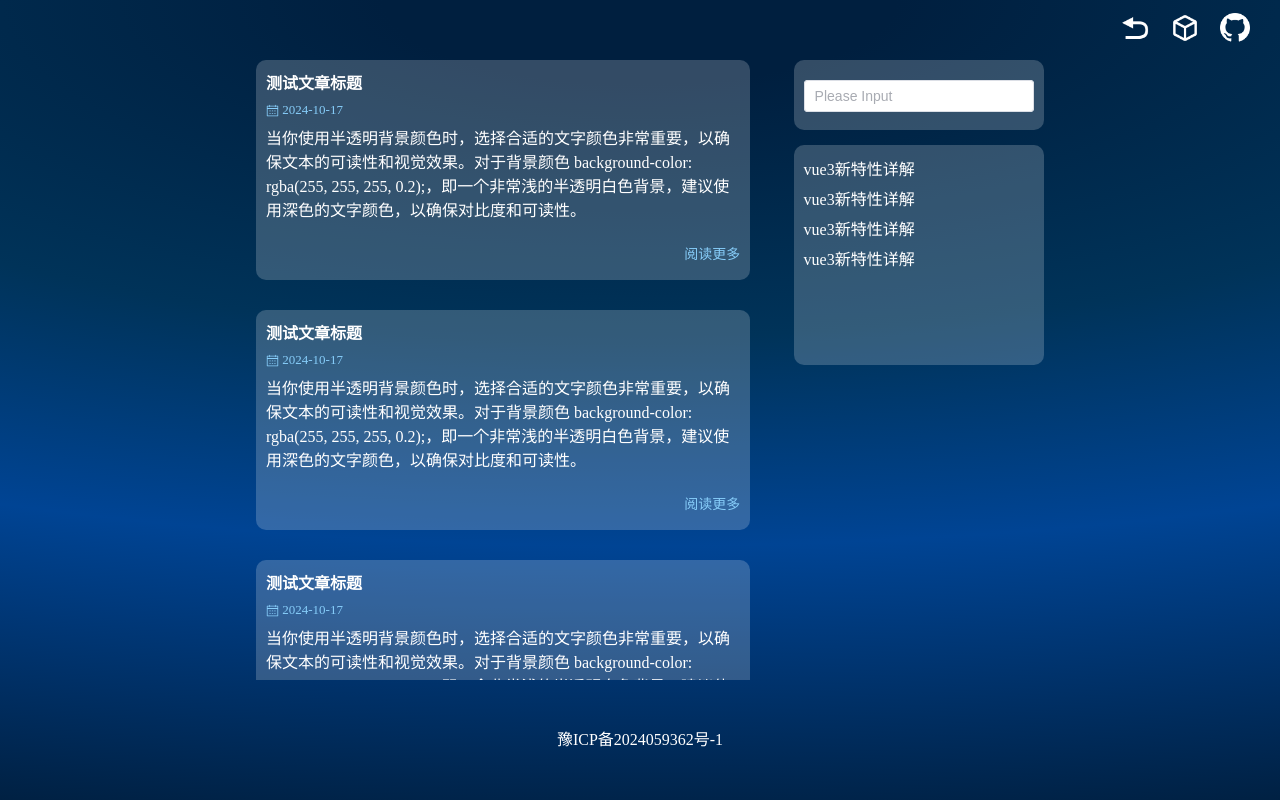
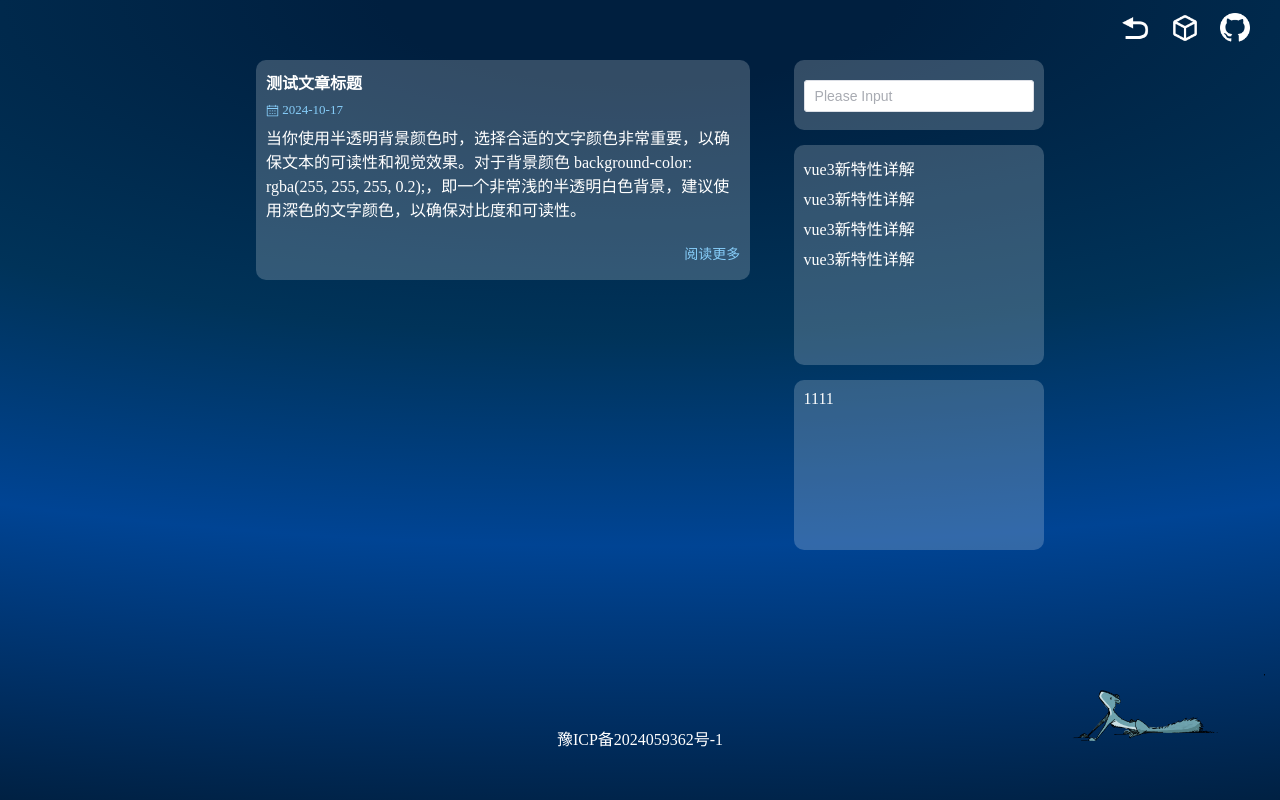
Before and after one commit to ddddkw/Beans_web, a Vue app: page /#/blog in a window 1280 px wide. Built offline with nearby package versions, Linux system fonts and the light colour scheme; what alova, qiankun would draw is missing.

Commit message:
集成网页宠物

```diff
--- a/src/router/blog.ts
+++ b/src/router/blog.ts
@@ -6,6 +6,11 @@ const routes: Array<RouteRecordRaw> = [
         name: 'blog',
         component: () => import('@/views/BlogHome/index.vue')
     },
+    {
+        path: '/addBlog',
+        name: 'addBlog',
+        component: () => import('@/views/addBlog/index.vue')
+    },
 ]
 
 
--- a/src/utils/request.ts
+++ b/src/utils/request.ts
@@ -2,6 +2,8 @@ import { createAlova } from 'alova';
 import adapterFetch from 'alova/fetch';
 const headers = {'Content-Type': 'application/json;charset=UTF-8'};
 const alovaInstance = createAlova({
+    baseURL: 'http://www.peaceandlove.asia',
+
     requestAdapter: adapterFetch(),
     // 请求拦截器
     beforeRequest(){
--- a/src/views/BlogHome/index.css
+++ b/src/views/BlogHome/index.css
@@ -5,6 +5,7 @@
     background: radial-gradient(200% 100% at bottom center, #004494, #001f3f);
     background: radial-gradient(200% 105% at top center, #001f3f 10%, #003359 40%, #004494 65%, #001f3f);
     overflow: hidden;
+    position: relative;
 }
 .blog_container{
     width: 60%;
@@ -78,3 +79,20 @@
     height: 30px;
     line-height: 30px;
 }
+.relatedTags {
+    margin-top: 15px;
+    padding: 10px 10px;
+    width: 100%;
+    height: 150px;
+    background-color: rgba(255, 255, 255, 0.2);
+    border-radius: 10px;
+    color: white;
+}
+.desk_pet {
+    position: absolute;
+    height: 200px;
+    bottom: 0px;
+    right: 0px;
+    z-index: 9999;
+    transition: transform 2s ease-in-out;
+}
--- a/src/views/BlogHome/index.vue
+++ b/src/views/BlogHome/index.vue
@@ -1,7 +1,8 @@
 <template xmlns="http://www.w3.org/1999/html">
   <div class="container">
     <Header />
-    <div class="blog_container">
+    <img ref="movingElement" class="desk_pet" src="../../assets/Squirrel.gif">
+    <div v-if="!isViewBlog" class="blog_container">
       <div class="container_left">
         <div class="blog_left">
           <div class="article_title">测试文章标题</div>
@@ -11,73 +12,13 @@
           <div class="article_content">
             当你使用半透明背景颜色时，选择合适的文字颜色非常重要，以确保文本的可读性和视觉效果。对于背景颜色 background-color: rgba(255, 255, 255, 0.2);，即一个非常浅的半透明白色背景，建议使用深色的文字颜色，以确保对比度和可读性。
           </div>
-          <div class="article_bottom">阅读更多</div>
-        </div>
-        <div class="blog_left">
-          <div class="article_title">测试文章标题</div>
-          <div class="article_time">
-            <el-icon><Calendar/></el-icon>&nbsp;<span>2024-10-17</span>
-          </div>
-          <div class="article_content">
-            当你使用半透明背景颜色时，选择合适的文字颜色非常重要，以确保文本的可读性和视觉效果。对于背景颜色 background-color: rgba(255, 255, 255, 0.2);，即一个非常浅的半透明白色背景，建议使用深色的文字颜色，以确保对比度和可读性。
-          </div>
-          <div class="article_bottom">阅读更多</div>
-        </div>
-        <div class="blog_left">
-          <div class="article_title">测试文章标题</div>
-          <div class="article_time">
-            <el-icon><Calendar/></el-icon>&nbsp;<span>2024-10-17</span>
-          </div>
-          <div class="article_content">
-            当你使用半透明背景颜色时，选择合适的文字颜色非常重要，以确保文本的可读性和视觉效果。对于背景颜色 background-color: rgba(255, 255, 255, 0.2);，即一个非常浅的半透明白色背景，建议使用深色的文字颜色，以确保对比度和可读性。
-          </div>
-          <div class="article_bottom">阅读更多</div>
-        </div>
-        <div class="blog_left">
-          <div class="article_title">测试文章标题</div>
-          <div class="article_time">
-            <el-icon><Calendar/></el-icon>&nbsp;<span>2024-10-17</span>
-          </div>
-          <div class="article_content">
-            当你使用半透明背景颜色时，选择合适的文字颜色非常重要，以确保文本的可读性和视觉效果。对于背景颜色 background-color: rgba(255, 255, 255, 0.2);，即一个非常浅的半透明白色背景，建议使用深色的文字颜色，以确保对比度和可读性。
-          </div>
-          <div class="article_bottom">阅读更多</div>
-        </div>
-        <div class="blog_left">
-          <div class="article_title">测试文章标题</div>
-          <div class="article_time">
-            <el-icon><Calendar/></el-icon>&nbsp;<span>2024-10-17</span>
-          </div>
-          <div class="article_content">
-            当你使用半透明背景颜色时，选择合适的文字颜色非常重要，以确保文本的可读性和视觉效果。对于背景颜色 background-color: rgba(255, 255, 255, 0.2);，即一个非常浅的半透明白色背景，建议使用深色的文字颜色，以确保对比度和可读性。
-          </div>
-          <div class="article_bottom">阅读更多</div>
-        </div>
-        <div class="blog_left">
-          <div class="article_title">测试文章标题</div>
-          <div class="article_time">
-            <el-icon><Calendar/></el-icon>&nbsp;<span>2024-10-17</span>
-          </div>
-          <div class="article_content">
-            当你使用半透明背景颜色时，选择合适的文字颜色非常重要，以确保文本的可读性和视觉效果。对于背景颜色 background-color: rgba(255, 255, 255, 0.2);，即一个非常浅的半透明白色背景，建议使用深色的文字颜色，以确保对比度和可读性。
-          </div>
-          <div class="article_bottom">阅读更多</div>
-        </div>
-        <div class="blog_left">
-          <div class="article_title">测试文章标题</div>
-          <div class="article_time">
-            <el-icon><Calendar/></el-icon>&nbsp;<span>2024-10-17</span>
-          </div>
-          <div class="article_content">
-            当你使用半透明背景颜色时，选择合适的文字颜色非常重要，以确保文本的可读性和视觉效果。对于背景颜色 background-color: rgba(255, 255, 255, 0.2);，即一个非常浅的半透明白色背景，建议使用深色的文字颜色，以确保对比度和可读性。
-          </div>
-          <div class="article_bottom">阅读更多</div>
+          <div class="article_bottom" @click="readMore()">阅读更多</div>
         </div>
       </div>
       <div class="container_right">
         <div class="blog_search">
           <el-input
-              v-model="searchValue"
+              v-model="value"
               style="width: 100%"
               placeholder="Please Input"
               :suffix-icon="Search"
@@ -98,22 +39,94 @@
             vue3新特性详解
           </div>
         </div>
+        <div class="relatedTags">
+          1111
+        </div>
       </div>
     </div>
+    <viewBlog v-if="isViewBlog" ref="viewBlogRef" @reBack="reBack"/>
     <Footer ref="footerRef"/>
   </div>
 </template>
 <script lang="ts" setup>
 import Footer from '../../components/footer.vue'
-import {ref} from "vue";
+import {ref, onMounted, onUnmounted, nextTick} from "vue";
 import Header from '../../components/header.vue'
+import viewBlog from '../addBlog/components/viewBlog.vue'
+
 const footerRef = ref(null);
-let searchValue = ref('')
+const viewBlogRef = ref(null);
+let value = ref('')
+let isViewBlog = ref(false)
+let transformOptions =ref({x:0,y:0})
+const movingElement = ref(null)
+let timeoutId;
+onMounted(async ()=>{
+  await nextTick()
+  moveRandomly()
+});
+onUnmounted(()=>{
+  clearTimeout(timeoutId);
+})
+const readMore = function (value:string) {
+  isViewBlog.value=true
+}
 
+const reBack = function (){
+  isViewBlog.value=false
+}
 const searchBlog = function () {
 
 }
+const moveTimeout = function (){
+  timeoutId = setTimeout(()=>{
+    moveRandomly()
+  },2000)
+}
+const moveRandomly = function () {
+  if (!movingElement.value) return;
 
+  const element = movingElement.value;
+  const container = element.parentElement;
+
+  // 获取容器的宽度和高度
+  const containerWidth = container.offsetWidth;
+  const containerHeight = container.offsetHeight;
+
+  // 获取元素的宽度和高度
+  const elementWidth = element.offsetWidth;
+  const elementHeight = element.offsetHeight;
+
+
+  const randomy = (Math.floor(Math.random() * 10) + 1)%2
+  // 生成随机方向
+  let dx = randomy?Math.floor(Math.random() * (100 - 50 + 1)) + 10:-(Math.floor(Math.random() * (100 - 50 + 1)) + 10); // -5 到 5 之间的随机数
+  let dy = randomy?Math.floor(Math.random() * (100 - 50 + 1)) + 10:-(Math.floor(Math.random() * (100 - 50 + 1)) + 10); // -5 到 5 之间的随机数
+
+  // 计算新的位置
+  let newX = element.offsetLeft + dx;
+  let newY = element.offsetTop + dy;
+
+  if (newX < 0) newX = 0;
+  if (newY < 0) newY = 0;
+
+  // 确保元素不会移出容器
+  if (newX + elementWidth > containerWidth) {
+    // transformOptions.value.x=0
+    dx = 0;
+  }
+  if (newY + elementHeight > containerHeight) {
+    // transformOptions.value.y=0
+    dy = 0;
+  }
+
+  transformOptions.value.x = transformOptions.value.x+dx
+  transformOptions.value.y = transformOptions.value.y+dy
+  // 更新元素的位置
+  element.style.transform = `translate(${transformOptions.value.x}px, ${transformOptions.value.y}px)`;
+
+  moveTimeout()
+}
 </script>
 <style lang="scss">
 @import "index.css";
--- a/src/views/addBlog/components/add.vue
+++ b/src/views/addBlog/components/add.vue
@@ -1,4 +1,7 @@
 <template>
+  <div>
+
+  </div>
 </template>
 <script lang="ts" setup>
 
--- /dev/null
+++ b/src/views/addBlog/components/viewBlog.css
@@ -0,0 +1,6 @@
+.view_container {
+    width: 60%;
+    height: calc(100% - 180px);
+    color: white;
+    margin: 60px auto 0 auto;
+}
--- a/src/views/addBlog/components/viewBlog.vue
+++ b/src/views/addBlog/components/viewBlog.vue
@@ -1,7 +1,20 @@
 <template>
+  <div class="view_container">
+    <el-icon :size="20" @click="reBack"><Back/></el-icon>
+    <MdPreview :editorId="id" :modelValue="viewBlog.content" />
+  </div>
 </template>
 <script lang="ts" setup>
+import { MdPreview } from 'md-editor-v3';
+import { ref } from 'vue'
 
+let viewBlog = ref({content:'111'})
+const id = 'preview-only';
+const emit = defineEmits(['reBack'])
+const reBack=()=>{
+  emit('reBack');
+}
 </script>
 <style lang="scss" scoped>
+@import "viewBlog.css";
 </style>
--- a/vite.config.js
+++ b/vite.config.js
@@ -6,6 +6,7 @@ import { defineConfig } from 'vite'
 import vue from '@vitejs/plugin-vue'
 
 export default defineConfig({
+
   server:{
     port: 3099
   },
```
Also changed, not shown: src/assets/Squirrel.gif (added).
